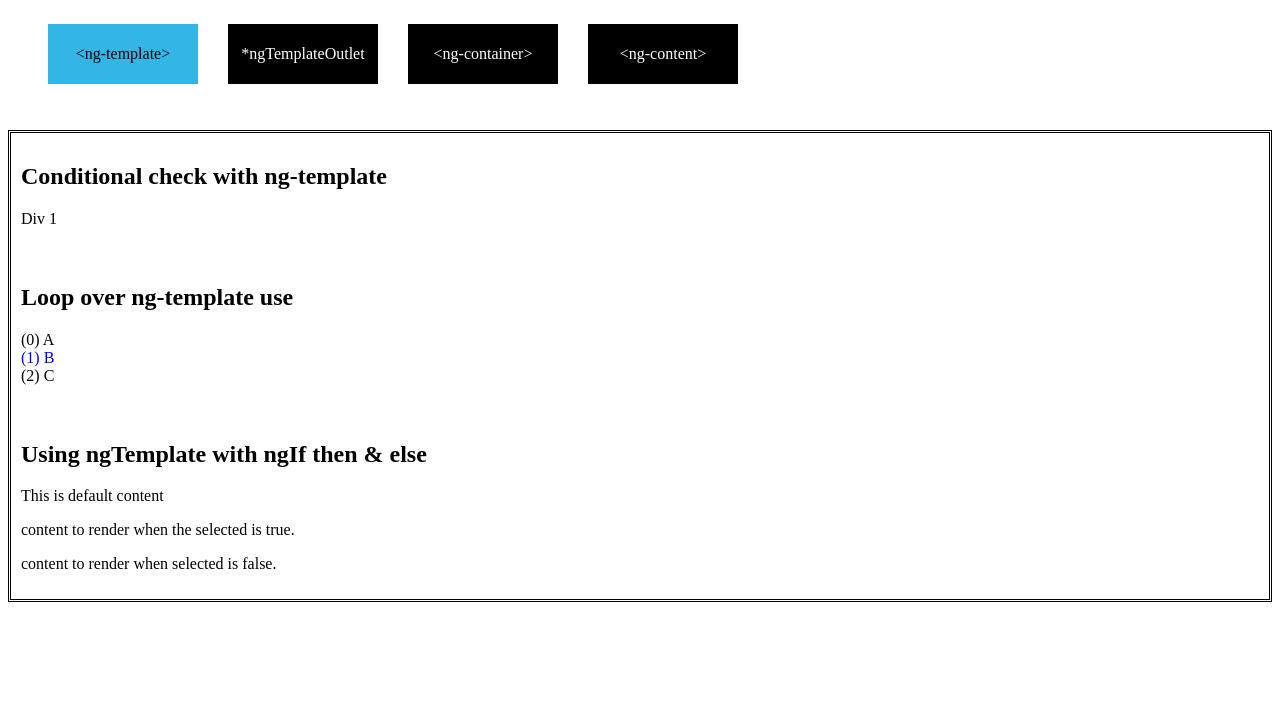
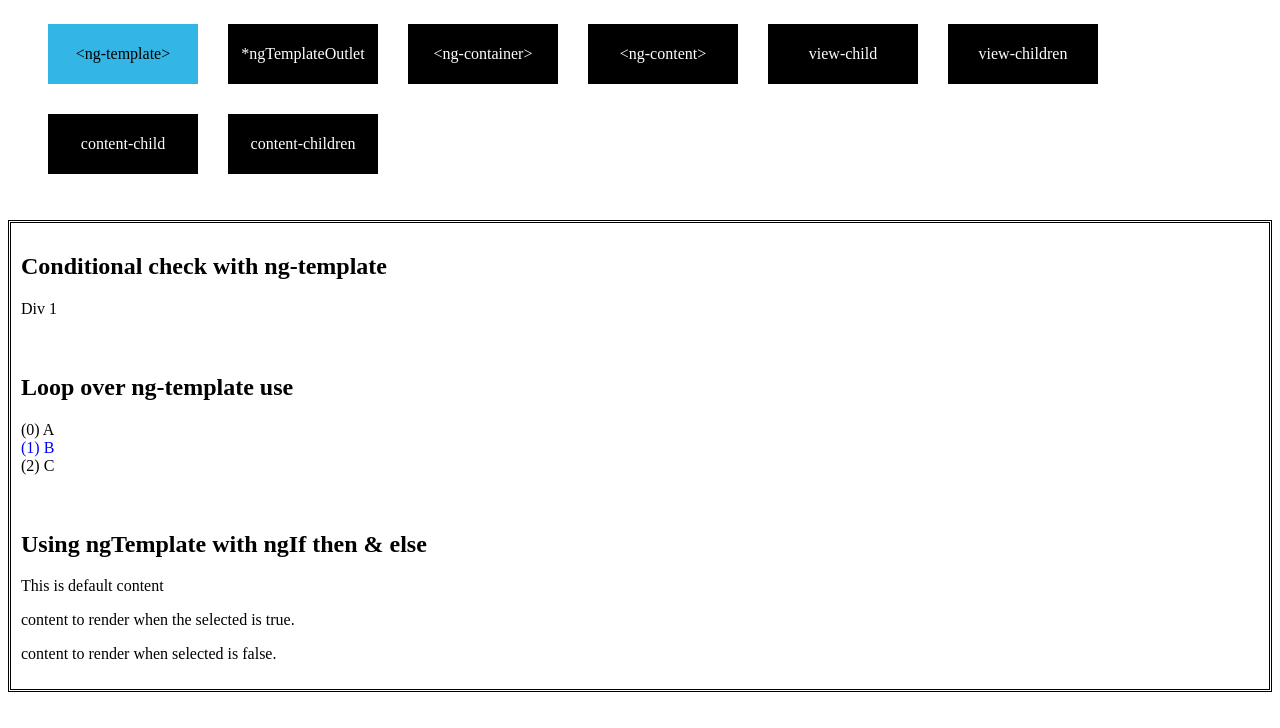
Before and after one commit to moradiyahari/angular-core-concepts, an Angular app: page /ng-template in a window 1280 px wide. Shown: the top 728 px of the page. Built offline with nearby package versions, Linux system fonts and the light colour scheme.

Commit message:
3 files modified, 8 added

```diff
--- a/src/app/app.component.html
+++ b/src/app/app.component.html
@@ -20,6 +20,24 @@
         &lt;ng-content&gt;
       </a>
     </li>
+    <li>
+      <a routerLink="view-child" routerLinkActive="active"> view-child </a>
+    </li>
+    <li>
+      <a routerLink="view-children" routerLinkActive="active">
+        view-children
+      </a>
+    </li>
+    <li>
+      <a routerLink="content-child" routerLinkActive="active">
+        content-child
+      </a>
+    </li>
+    <li>
+      <a routerLink="content-children" routerLinkActive="active">
+        content-children
+      </a>
+    </li>
   </ul>
 </div>
 <div class="container">
```
Also changed, not shown: src/app/app.module.ts (+10 -1 lines), src/app/content-child/content-child.ts (added, +9 -0 lines), src/app/content-children/content-children.ts (added, +9 -0 lines), src/app/routerConfig.ts (+8 -0 lines), src/app/view-child/view-child.ts (added, +9 -0 lines), src/app/view-children/view-children.ts (added, +9 -0 lines), src/app/content-child/content-child.html (added), src/app/content-children/content-children.html (added), src/app/view-child/view-child.html (added), src/app/view-children/view-children.html (added).
